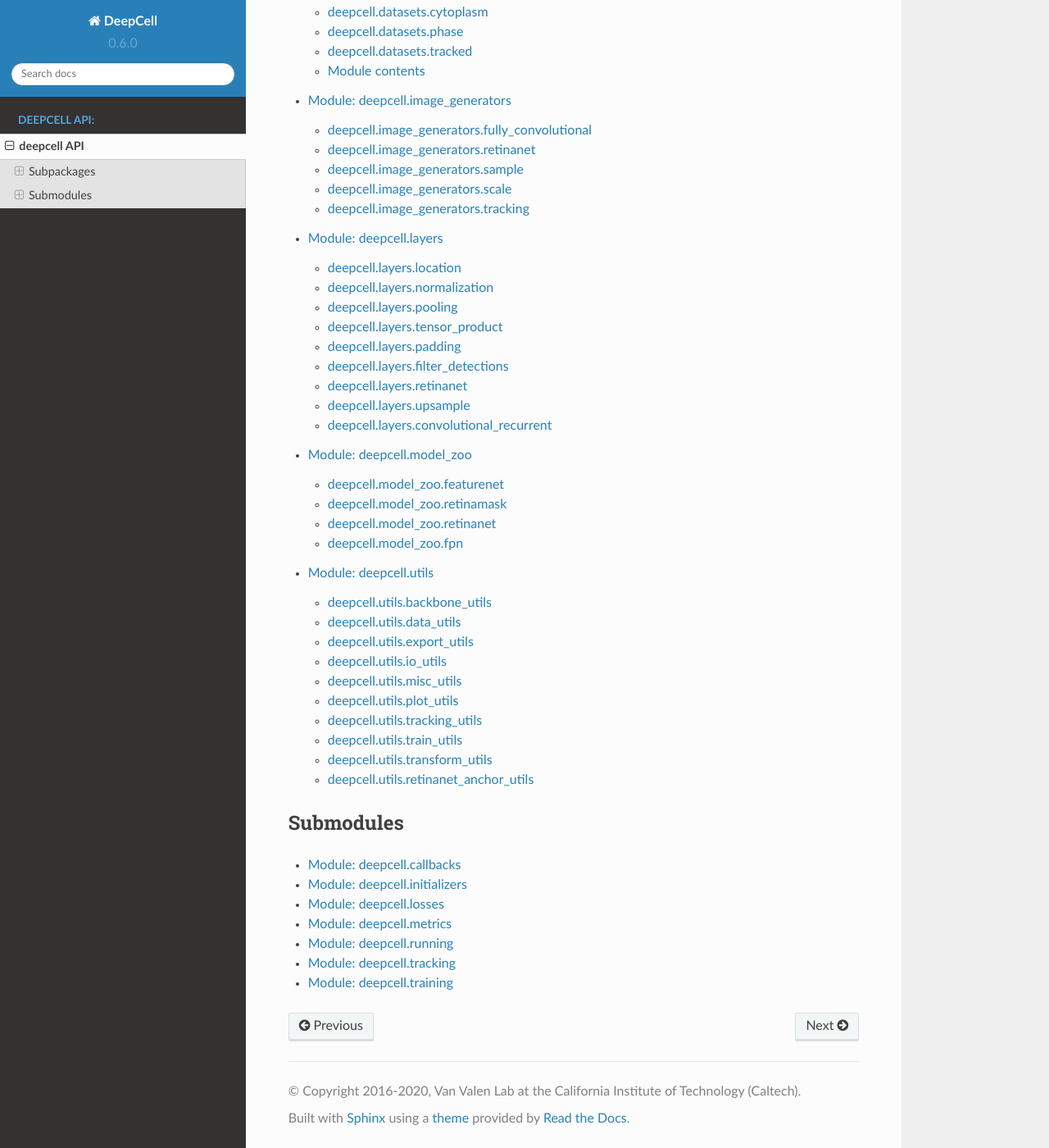
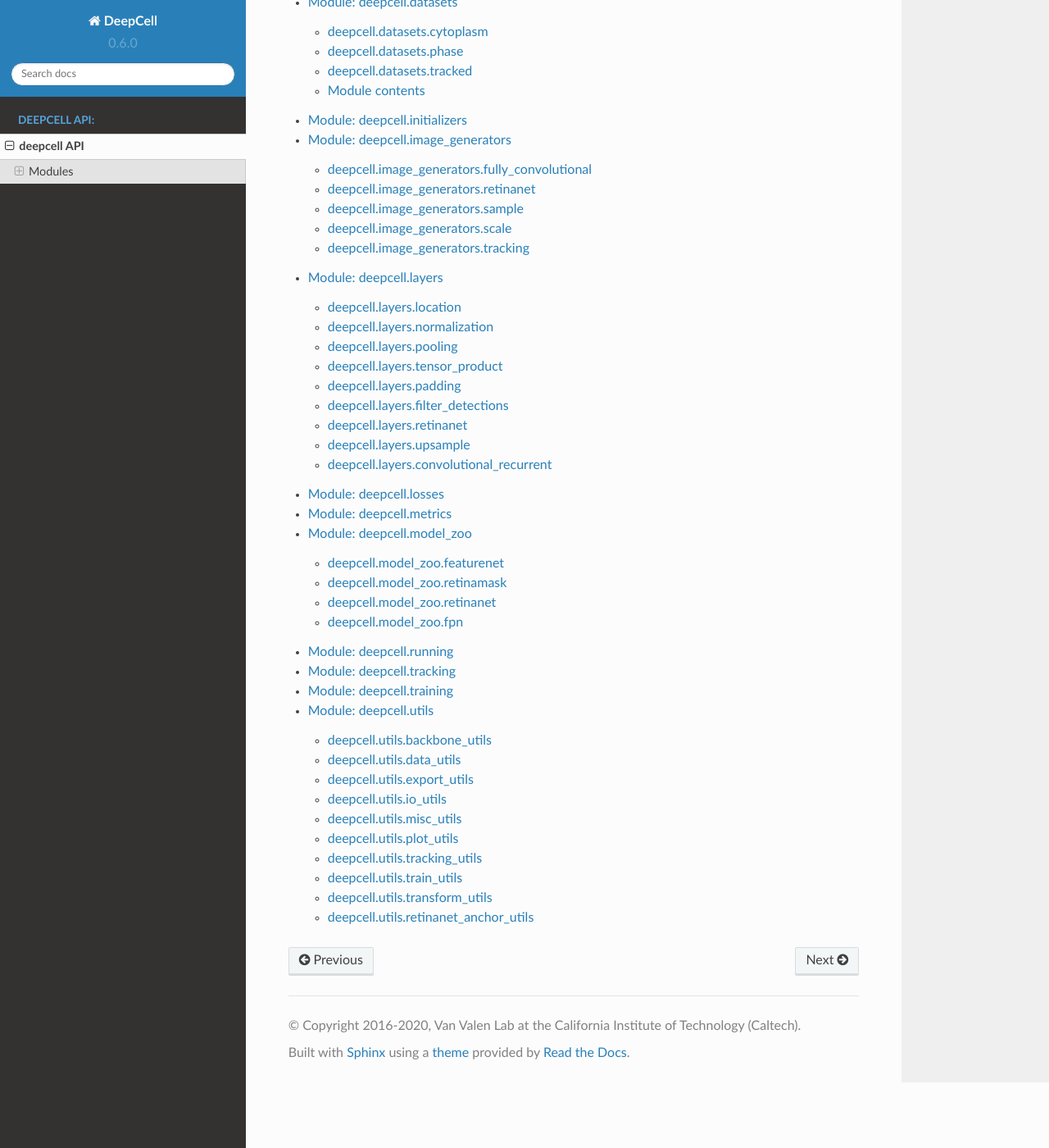
Before and after one commit to vanvalenlab/deepcell-tf, a Sphinx documentation site: the page built from docs/source/API/deepcell.rst, in a window 1280 px wide and 1400 px high, scrolled down 465 px. Shown: the whole window at 82% size. Built offline with Sphinx 7.4.7 and the Read the Docs theme 2.0.0, drawn with Linux system fonts in a browser that asks for light colours; pages that are not in the unit, such as notebooks, are missing from menus; some of the changed text lies outside the part shown.

Commit message:
remove difference between package and module (confusing).

```diff
--- a/docs/source/API/deepcell.rst
+++ b/docs/source/API/deepcell.rst
@@ -1,27 +1,21 @@
 deepcell API
 ============
 
-Subpackages
------------
+Modules
+-------
 
 .. toctree::
 
     deepcell.applications
+    deepcell.callbacks
     deepcell.datasets
+    deepcell.initializers
     deepcell.image_generators
     deepcell.layers
-    deepcell.model_zoo
-    deepcell.utils
-
-Submodules
-----------
-
-.. toctree::
-
-    deepcell.callbacks
-    deepcell.initializers
     deepcell.losses
     deepcell.metrics
+    deepcell.model_zoo
     deepcell.running
     deepcell.tracking
     deepcell.training
+    deepcell.utils
```
